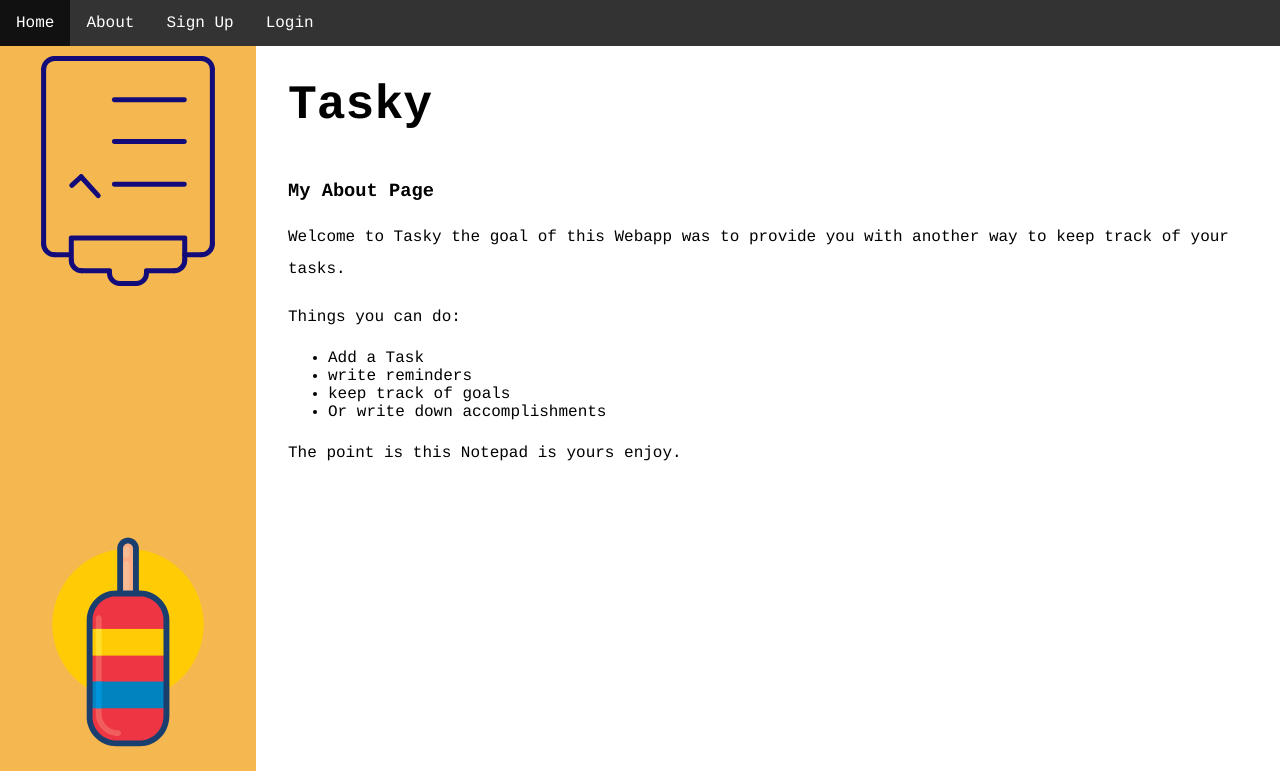
After one commit to djangorobert/TaskPad, a Django app: page /about in a window 1280 px wide. The commit adds this page. Shown: the top 771 px of the page. Run offline with Django 3.2, Linux system fonts and the light colour scheme.

Commit message:
Updated App

```diff
--- a/task/task/settings.py
+++ b/task/task/settings.py
@@ -64,6 +64,7 @@ SITE_ID = 5
 
 ACCOUNT_LOGOUT_REDIRECT_URL ='/'
 ACCOUNT_LOGIN_REDIRECT_URL ='/'
+LOGIN_REDIRECT_URL ='/'
 ACCOUNT_SIGNUP_REDIRECT_URL = '/'
 SOCIALACCOUNT_PROVIDERS = {
     'google': {
--- a/task/task/urls.py
+++ b/task/task/urls.py
@@ -23,4 +23,5 @@ urlpatterns = [
 	path('', include('tasklist.urls')),
     path('admin/', admin.site.urls),
     path('accounts/', include('allauth.urls')),
+    path('/accounts/profile', views.profile, name='profile'),
 ]+ static(settings.STATIC_URL, document_root=settings.STATIC_ROOT)
--- /dev/null
+++ b/task/tasklist/templates/tasklist/about.html
@@ -0,0 +1,20 @@
+{% extends 'tasklist/base.html' %}
+
+
+
+{% block content %}
+
+<h1>My About Page</h1>
+
+<p>Welcome to Tasky the goal of this Webapp was to provide you with another way to keep track of your tasks.</p>
+<p>Things you can do:</p>
+<ul>
+    <li>Add a Task</li>
+    <li>write reminders</li>
+    <li>keep track of goals</li>
+    <li>Or write down accomplishments</li>
+</ul>
+<p>The point is this Notepad is yours enjoy.</p>
+
+
+{% endblock %}
--- a/task/tasklist/templates/tasklist/base.html
+++ b/task/tasklist/templates/tasklist/base.html
@@ -44,7 +44,7 @@
 
 <body>
     <ul class="base">
-        <li class="base"><a href="{% url 'tasklist:profile' %}">Home</a></li>
+        <li class="base"><a href="{% url 'tasklist:task_list' %}">Home</a></li>
         {% if request.user.is_authenticated %}
 
         <li class="base"><a href="{% url 'tasklist:task_form' %}">Add Task</a></li>
--- a/task/tasklist/templates/tasklist/login.html
+++ b/task/tasklist/templates/tasklist/login.html
@@ -1,5 +1,6 @@
 {% extends 'tasklist/base.html' %}
 {% load crispy_forms_tags %}
+{% load socialaccount %}
 {% block content %}
 <h1>Login</h1>
 
@@ -18,6 +19,7 @@
         <li>
             <a title="Google" class="socialaccount_provider google"
                 href="/accounts/google/login/?process=login">Google</a>
+
         </li>
 
 
@@ -25,6 +27,7 @@
 
     <div class="login-or">or</div>
 
+
 </div>
 <p>Click here to Signup.<a type="button" class="btn btn-warning" href="{% url 'tasklist:signup' %}">Join</a></p>
 {% endblock %}
--- a/task/tasklist/templates/tasklist/task_list.html
+++ b/task/tasklist/templates/tasklist/task_list.html
@@ -6,7 +6,7 @@
 <a href="{% url 'tasklist:task_form' %}" class="button button5">Add Task</a>
 
 <ul>
-    {% for x in object_list %}
+	{% for x in user_name %}
 	<li>{{ x.name }}
 
 
--- a/task/tasklist/urls.py
+++ b/task/tasklist/urls.py
@@ -6,6 +6,7 @@ urlpatterns = [
 
 	path('', views.TaskList.as_view(), name='task_list'),
 	path('profile', views.profile, name='profile'),
+	path('about', views.about, name='about'),
 	path('new', views.TaskCreate.as_view(), name='task_form'),
 	path('edit/<int:pk>', views.TaskUpdate.as_view(), name='task_update_form'),
 	path('delete/<int:pk>', views.TaskDelete.as_view(), name='task_confirm_delete'),
--- a/task/tasklist/views.py
+++ b/task/tasklist/views.py
@@ -10,6 +10,7 @@ from django.contrib import messages
 #for the functional views authentication
 from django.contrib.auth.decorators import login_required
 from datetime import datetime, timedelta
+from django.shortcuts import get_object_or_404
 
 #Import the generic views here
 from django.views.generic import ListView, CreateView, UpdateView, DeleteView
@@ -42,6 +43,12 @@ class TaskList(LoginRequiredMixin, ListView):
     login_url = '/login/'
     redirect_field_name = 'login'
     model = Task
+
+
+    def get_context_data(self, **kwargs):
+        context = super().get_context_data(**kwargs)
+        context['user_name'] = Task.objects.filter(user_name=self.request.user)
+        return context
 
 
 
@@ -91,6 +98,10 @@ def register_view(request):
     }
     return render(request, 'tasklist/signup.html', context)
 
+def about(request):
+    return render(request, 'tasklist/about.html')
+
+
 @login_required
 def profile(request):
 
```
Also changed, not shown: task/db.sqlite3, 1 other file. Lines whose indentation alone changed are shown as unchanged.
